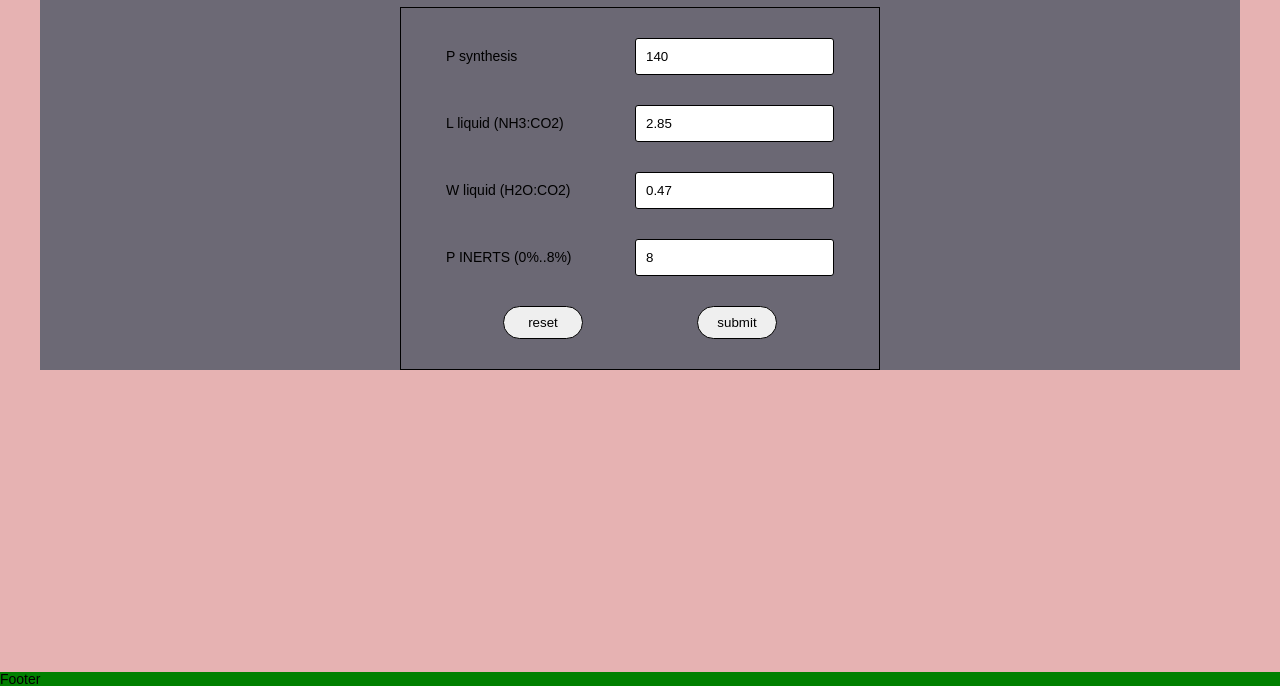
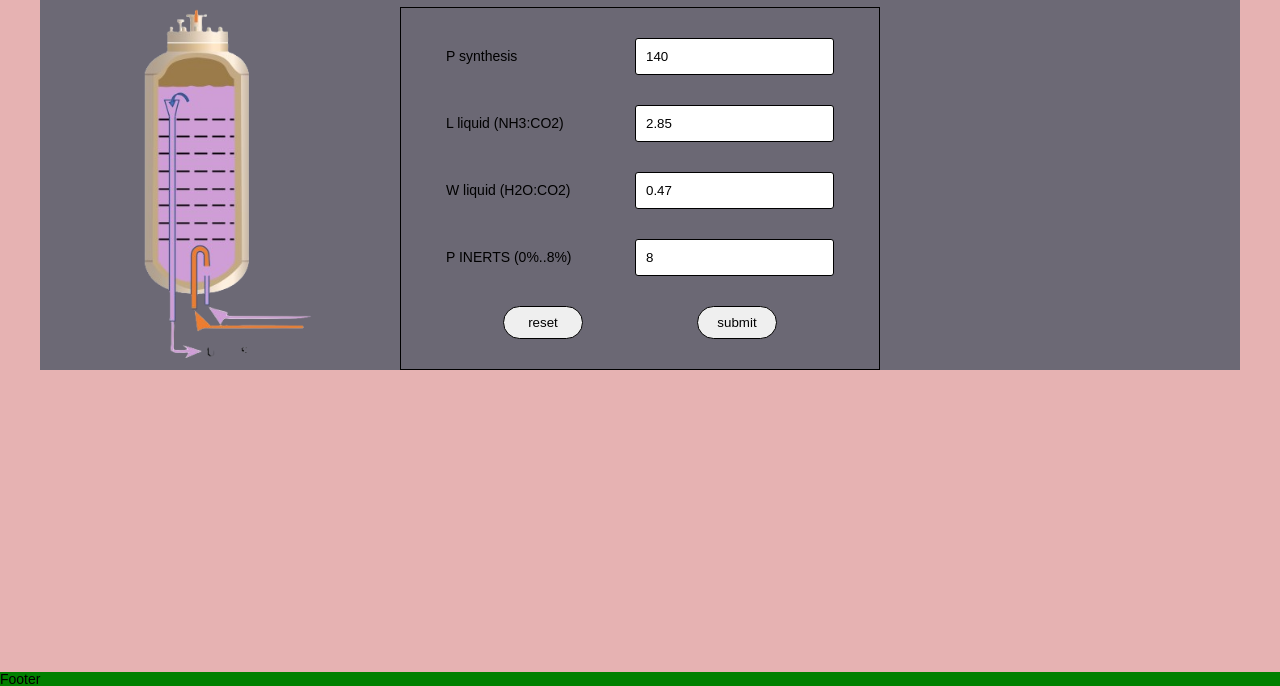
Before and after one commit to rumiyevskiy/Process, a plain HTML site: page index.html in a window 1280 px wide. Shown: the part 114-800 px from the top of the page. Drawn offline with Linux system fonts and the light colour scheme.

Commit message:
debug path

```diff
--- a/scss/style.scss
+++ b/scss/style.scss
@@ -542,7 +542,7 @@ body {
     .page__section-box {
         background-color: #6c6975;
 
-        background-image: url('./img/Urea_Reactor.png');
+        background-image: url('../img/Urea_Reactor.png');
         background-repeat: no-repeat;
         background-size: auto 400px;
         background-position: left 10% top;
```
Also changed, not shown: css/style.css.
